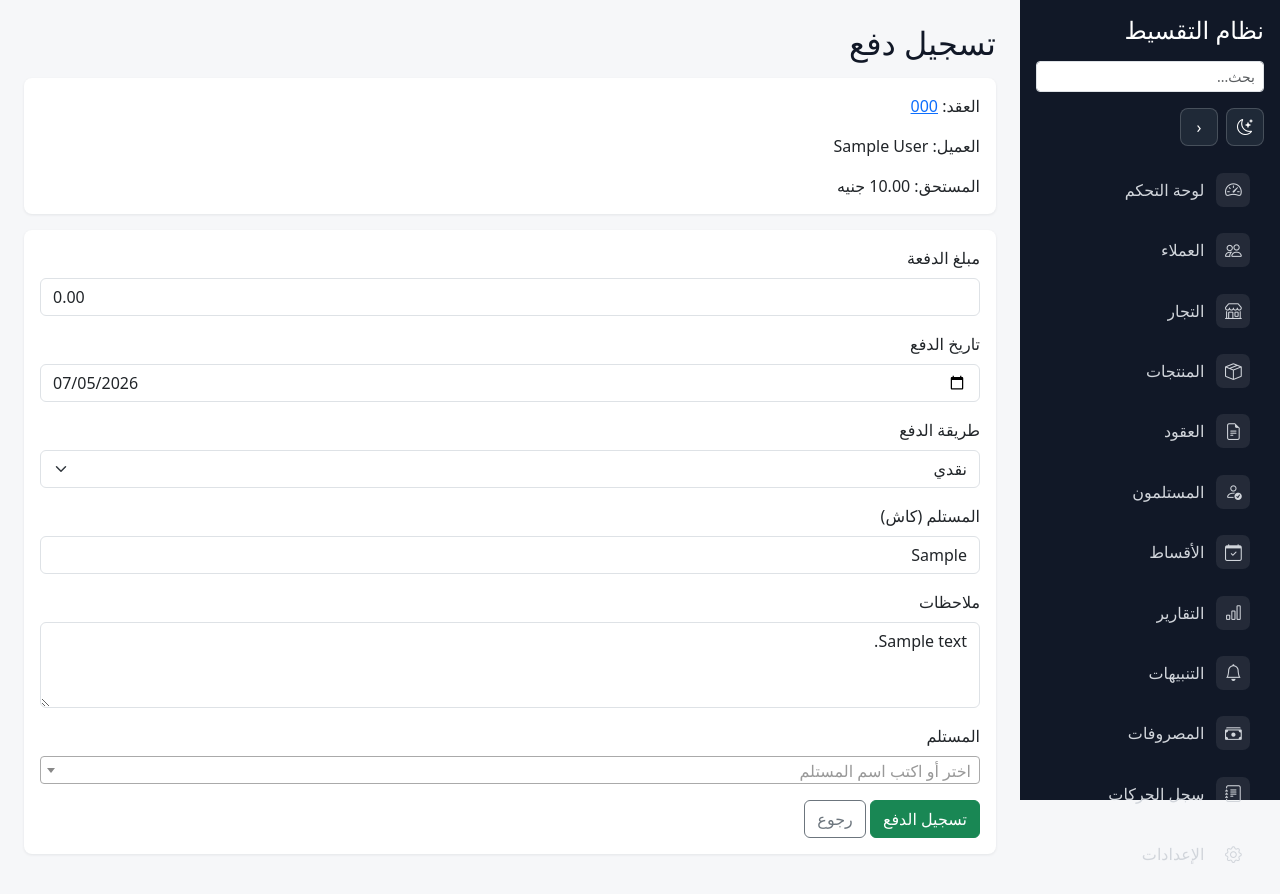
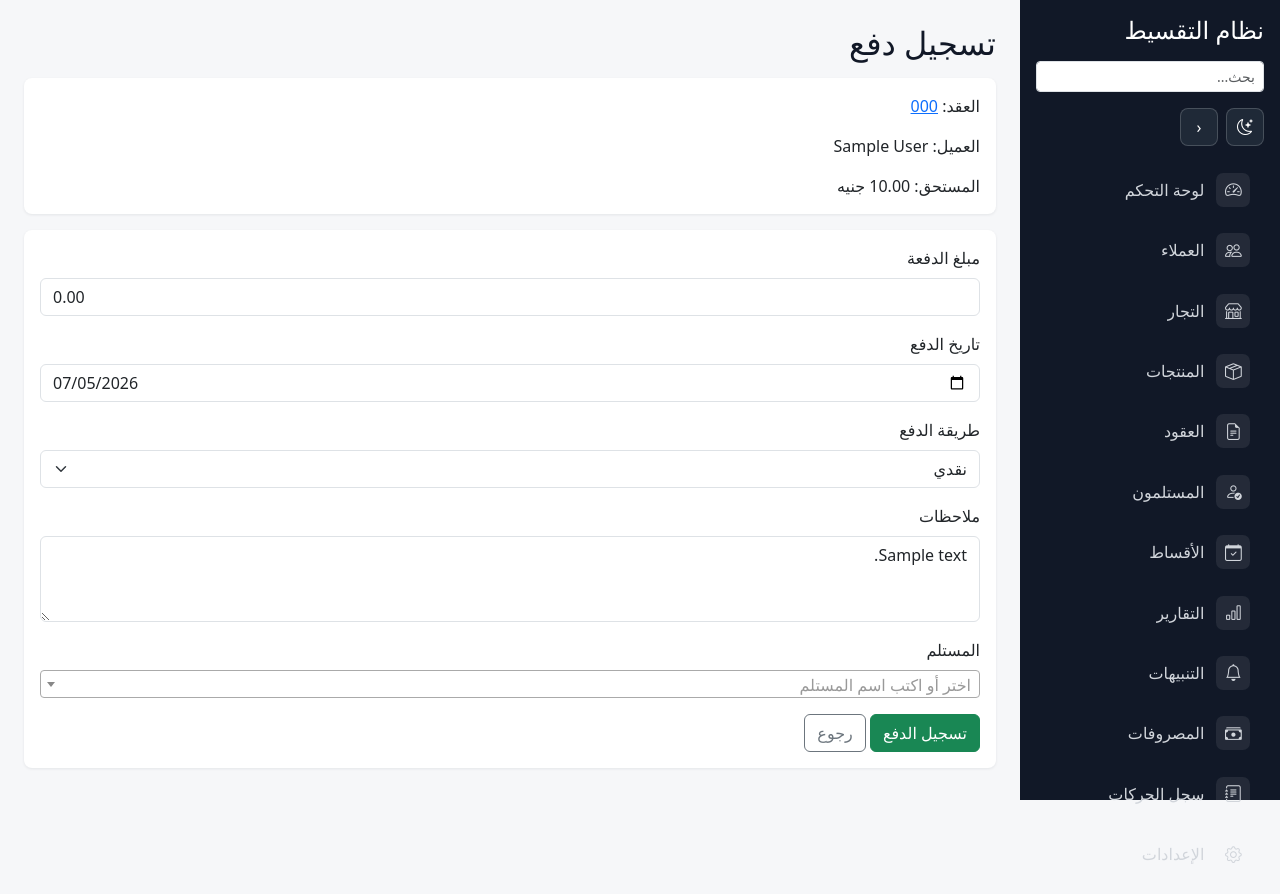
Before and after one commit to alzeaty1/installment-system, a Django app: page /installments/1/pay/ in a window 1280 px wide. Shown: the top 894 px of the page. Run offline with Django 5.2, Linux system fonts and the light colour scheme; a user stored in the database is signed in; tables that the repository leaves empty hold one stand-in row (values such as "Sample post"); some libraries are stand-ins or nearby versions.

Commit message:
fix: Remove duplicated received_by field, use Select2 only
- Hide old received_by field from form, show only Select2 receiver
- Select2 only visible for cash payment method
- Save receiver name as received_by for backward compatibility
- 83 tests — all PASS

```diff
--- a/installments/core/templates/core/installments_pay.html
+++ b/installments/core/templates/core/installments_pay.html
@@ -12,15 +12,17 @@
         {% csrf_token %}
         {{ form.non_field_errors }}
         {% for field in form %}
-            <div class="mb-3 {% if field.name in 'transfer_sender_account,transfer_sender_name,transfer_image,received_by' %}d-none{% endif %}" id="field_{{ field.name }}">
+            {% if field.name != 'received_by' %}
+            <div class="mb-3 {% if field.name in 'transfer_sender_account,transfer_sender_name,transfer_image' %}d-none{% endif %}" id="field_{{ field.name }}">
                 <label class="form-label" for="{{ field.id_for_label }}">{{ field.label }}</label>
                 {{ field }}
                 {% for error in field.errors %}<div class="text-danger small">{{ error }}</div>{% endfor %}
             </div>
+            {% endif %}
         {% endfor %}
 
-        <!-- Receiver Select2 Combobox -->
-        <div class="mb-3" id="field_receiver">
+        <!-- Receiver Select2 Combobox (replaces received_by) -->
+        <div class="mb-3 d-none" id="field_receiver">
             <label class="form-label" for="receiver-select">المستلم</label>
             <select id="receiver-select" name="receiver" class="form-select" style="width:100%">
                 <option value="">-- اختر مستلم --</option>
@@ -38,20 +40,20 @@
 <script src="https://cdnjs.cloudflare.com/ajax/libs/jquery/3.7.1/jquery.min.js"></script>
 <script src="https://cdnjs.cloudflare.com/ajax/libs/select2/4.1.0-rc.0/js/select2.min.js"></script>
 <script>
-// Payment method toggle (existing)
+// Payment method toggle
 document.getElementById('id_payment_method').addEventListener('change', function() {
     const method = this.value;
     document.getElementById('field_transfer_sender_account').classList.add('d-none');
     document.getElementById('field_transfer_sender_name').classList.add('d-none');
     document.getElementById('field_transfer_image').classList.add('d-none');
-    document.getElementById('field_received_by').classList.add('d-none');
+    document.getElementById('field_receiver').classList.add('d-none');
 
     if (method === 'instapay' || method === 'wallet') {
         document.getElementById('field_transfer_sender_account').classList.remove('d-none');
         document.getElementById('field_transfer_sender_name').classList.remove('d-none');
         document.getElementById('field_transfer_image').classList.remove('d-none');
     } else if (method === 'cash') {
-        document.getElementById('field_received_by').classList.remove('d-none');
+        document.getElementById('field_receiver').classList.remove('d-none');
     }
 });
 // Trigger on load
--- a/installments/core/views.py
+++ b/installments/core/views.py
@@ -1276,6 +1276,12 @@ def installment_pay(request, id):
             try:
                 installment.receiver_id = int(receiver_id)
                 request.session["last_receiver_id"] = int(receiver_id)
+                # Also populate received_by for backward compat
+                try:
+                    receiver = Receiver.objects.get(id=int(receiver_id), account=request.current_account)
+                    installment.received_by = receiver.name
+                except Receiver.DoesNotExist:
+                    pass
             except (ValueError, TypeError):
                 pass
 
```
